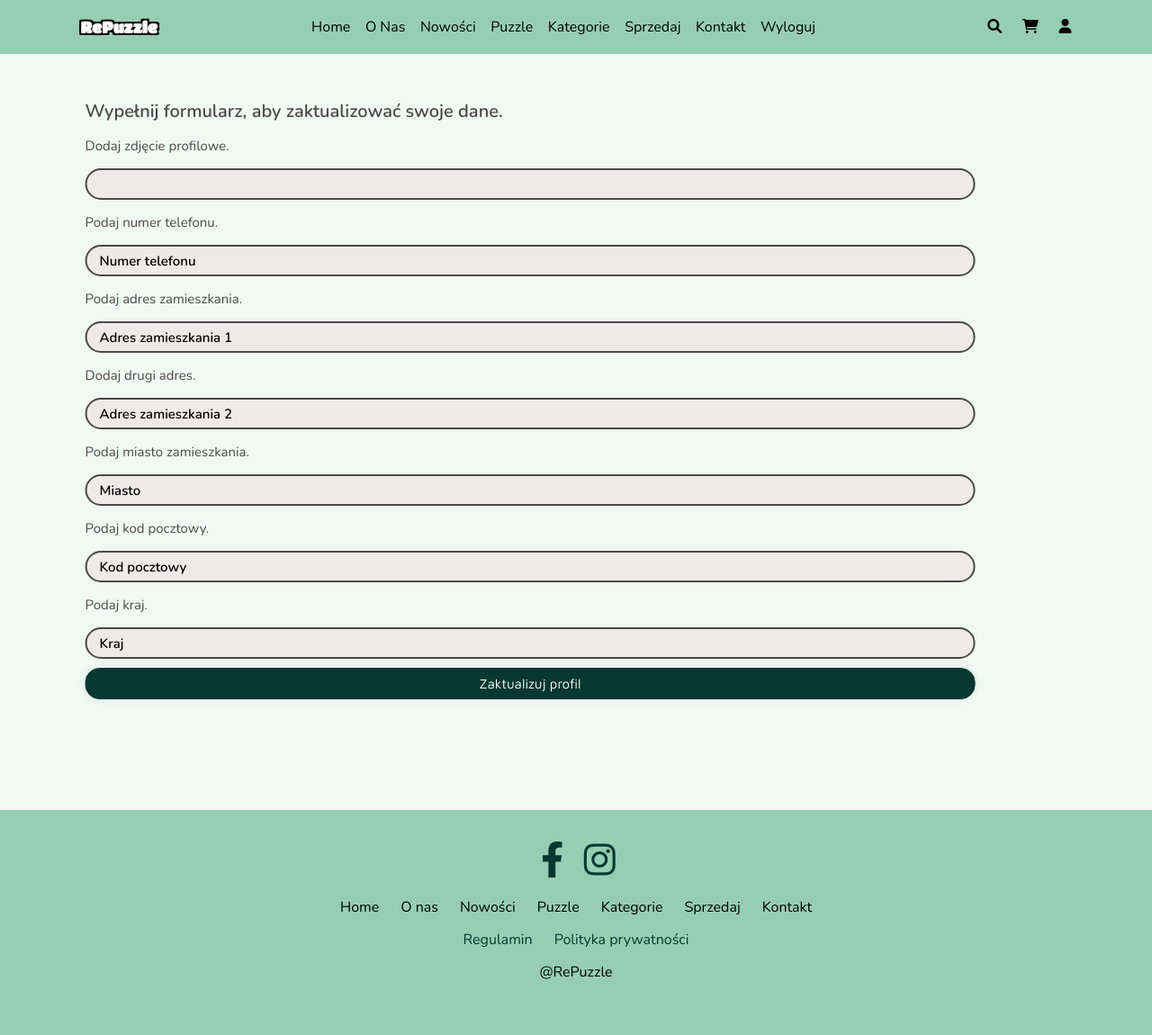
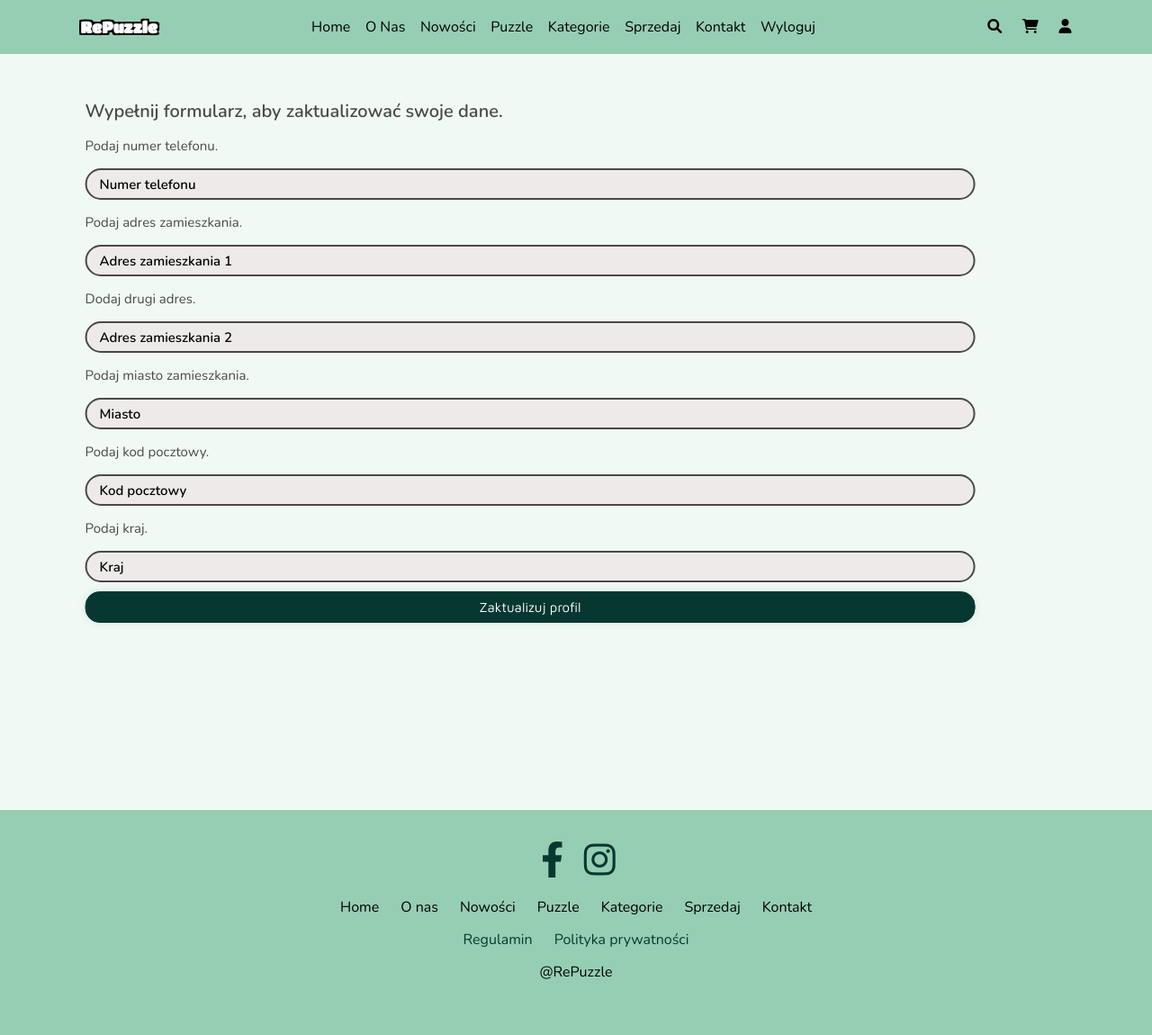
Before and after one commit to julkiea/Repuzzle, a Django app: page /update_info/ in a window 1280 px wide. Shown: the whole page at 90% size. Run offline with Django 5.2, Linux system fonts and the light colour scheme; the visitor is signed in with stand-in values (Sample User, id 1); data comes from the database, SQL or seed files in the repository.

Commit message:
Update update user info page

```diff
--- a/website/templates/update_info.html
+++ b/website/templates/update_info.html
@@ -9,12 +9,6 @@
 
                 <!-- Formularz -->
                 <div class="title">Wypełnij formularz, aby zaktualizować swoje dane.</div>
-
-                <!-- Zdjęcie profilowe -->
-                <div class="label">Dodaj zdjęcie profilowe.</div>
-                    <div class="input-field">
-                        {{ form.image }}
-                    </div>
 
                 <!-- Numer telefonu  -->
                 <div class="label">Podaj numer telefonu.</div>
```
